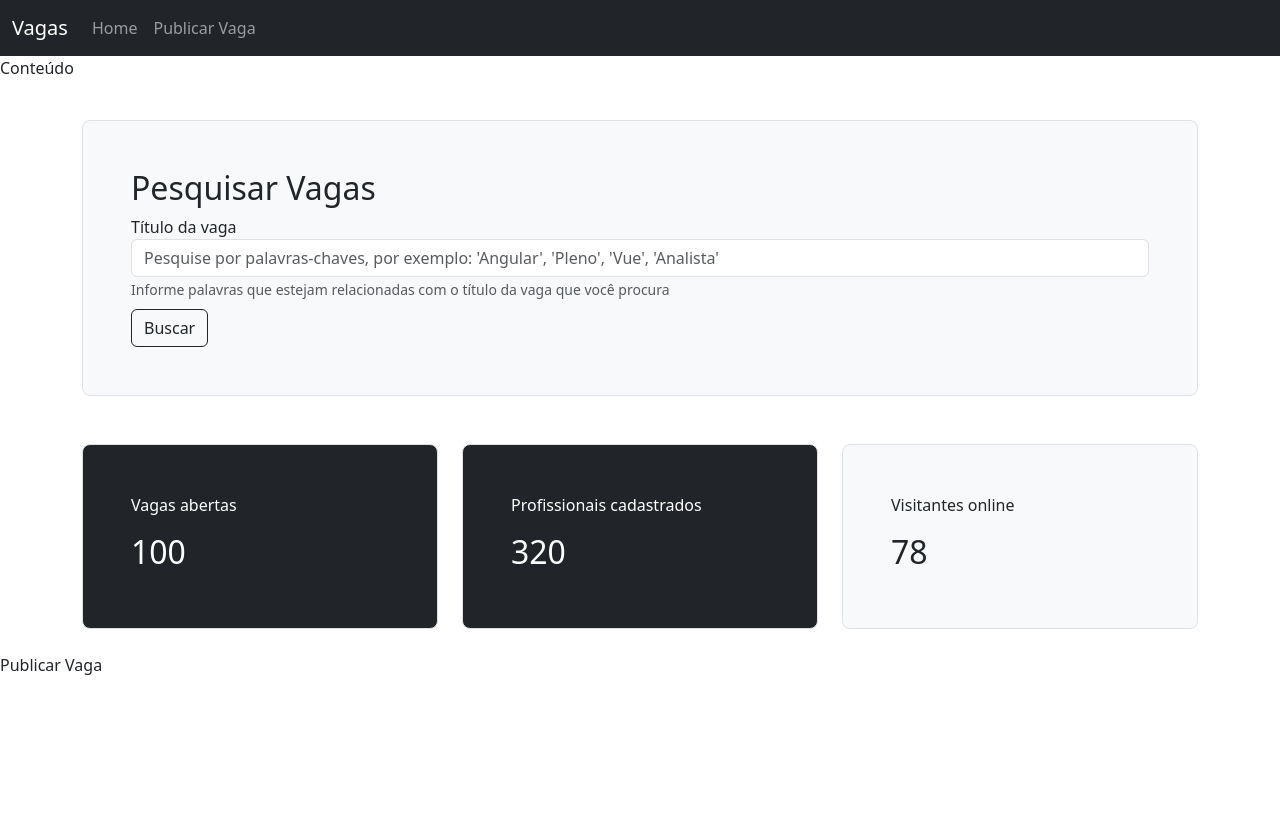
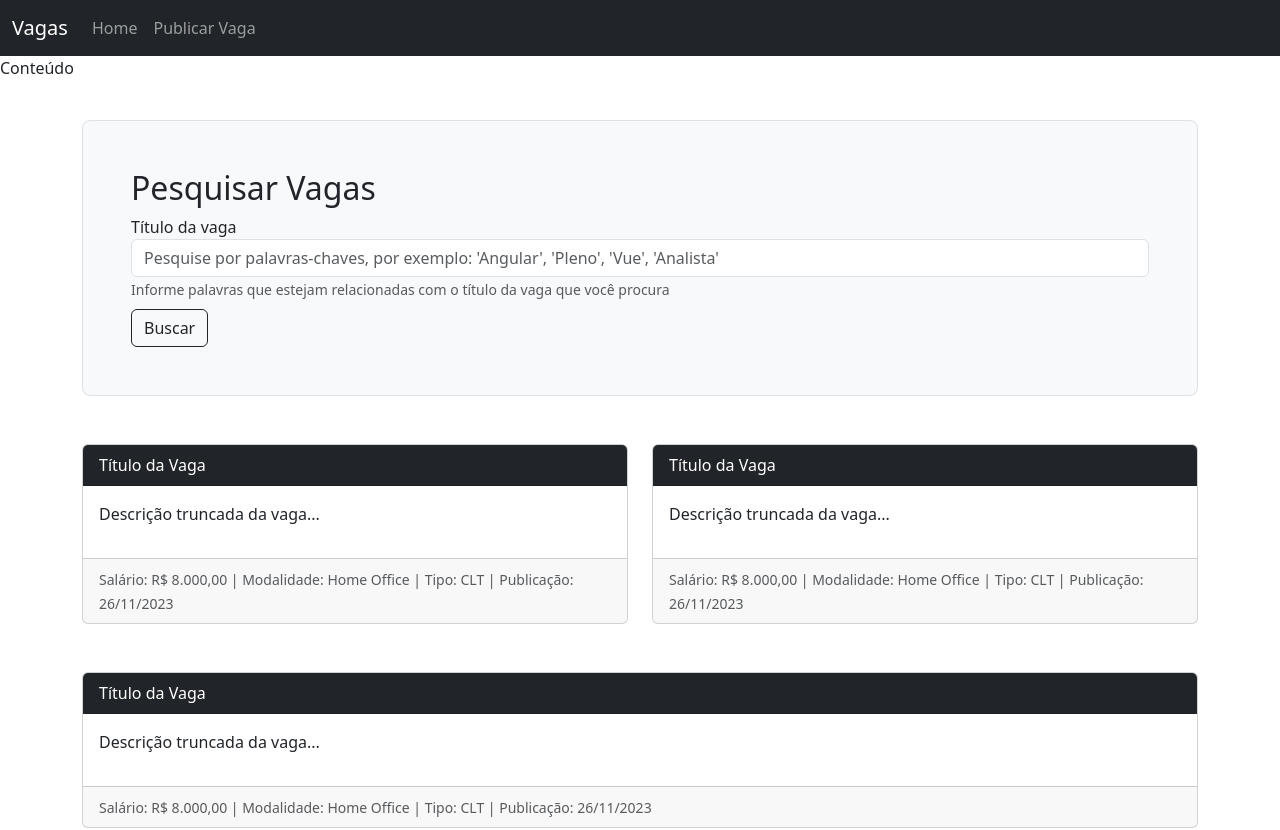
Before and after one commit to LucasAlNascimento/vagas, a Vue app: page / in a window 1280 px wide. Shown: the top 830 px of the page. Before the commit the page ends 800 px from the top, so only its background shows below. Built offline with nearby package versions, Linux system fonts and the light colour scheme.

Commit message:
Criando componente Vaga.vue
Componente responsável por guardar informações da vaga e exibir no componente Home.vue

```diff
--- /dev/null
+++ b/src/components/comuns/Vaga.vue
@@ -0,0 +1,19 @@
+<template>
+    <div class="card">
+        <div class="card-header bg-dark text-white">Título da Vaga</div>
+        <div class="card-body">
+            <p>Descrição truncada da vaga...</p>
+        </div>
+        <div class="card-footer">
+            <small class="text-muted">Salário: R$ 8.000,00 | Modalidade: Home Office | Tipo: CLT | Publicação:
+                26/11/2023</small>
+        </div>
+    </div>
+</template>
+
+<script>
+export default {
+    name: 'Vaga'
+}
+
+</script>
--- a/src/components/views/Home.vue
+++ b/src/components/views/Home.vue
@@ -3,6 +3,21 @@
         <div class="row">
             <div class="col">
                 <pesquisar-vaga></pesquisar-vaga>
+            </div>
+        </div>
+
+        <div class="row mt-5">
+            <div class="col-6">
+                <vaga></vaga>
+            </div>
+            <div class="col-6">
+                <vaga></vaga>
+            </div>
+        </div>
+
+        <div class="row mt-5">
+            <div class="col">
+                <vaga></vaga>
             </div>
         </div>
 
@@ -27,12 +42,14 @@
 <script>
 import PesquisarVaga from '@/components/comuns/PesquisarVaga.vue';
 import Indicador from '@/components/comuns/Indicador.vue';
+import Vaga from '@/components/comuns/Vaga.vue';
 
 export default {
     name: 'Home',
     components: {
         PesquisarVaga,
-        Indicador
+        Indicador,
+        Vaga
     },
     data: () => ({
         usuariosOnline: 0
```
